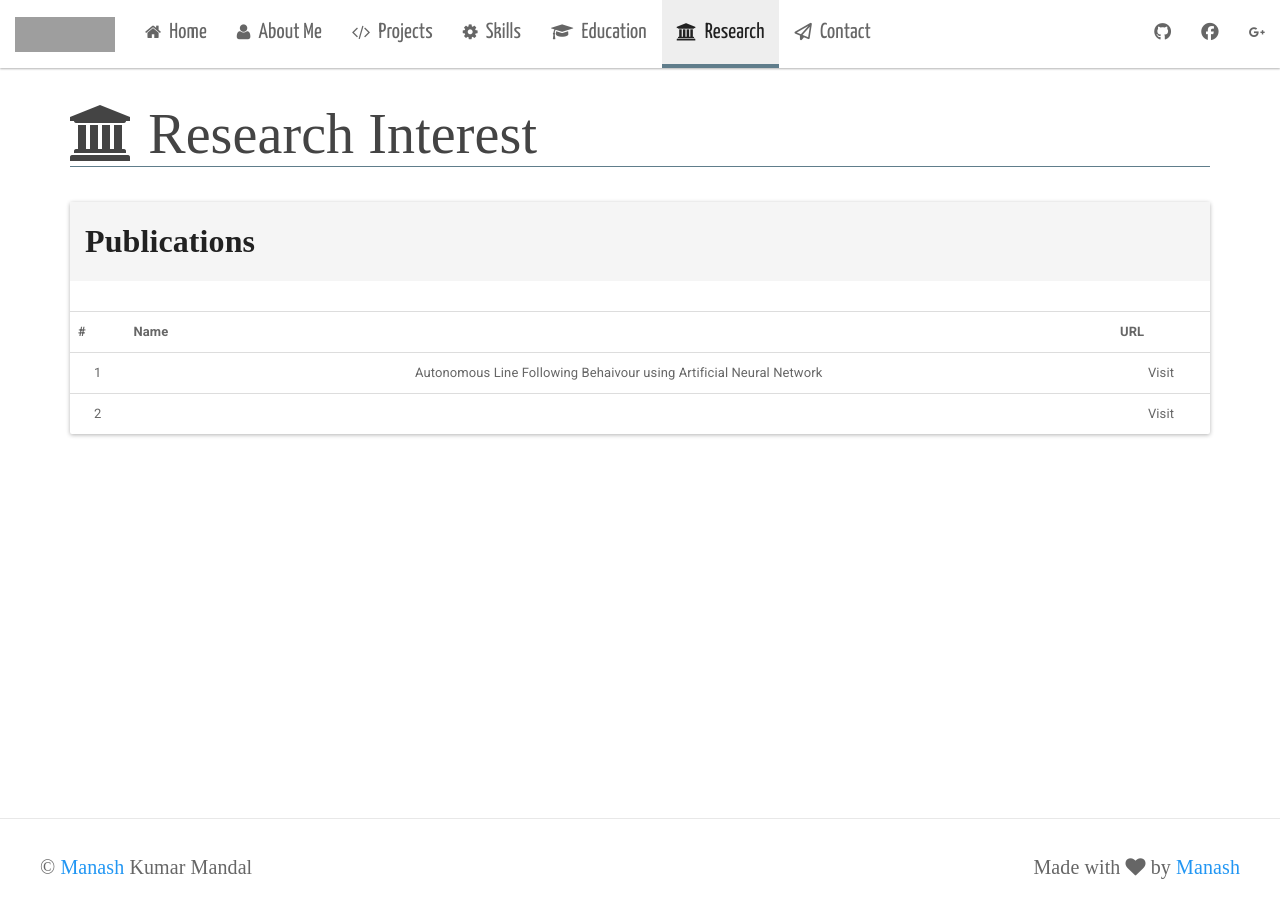
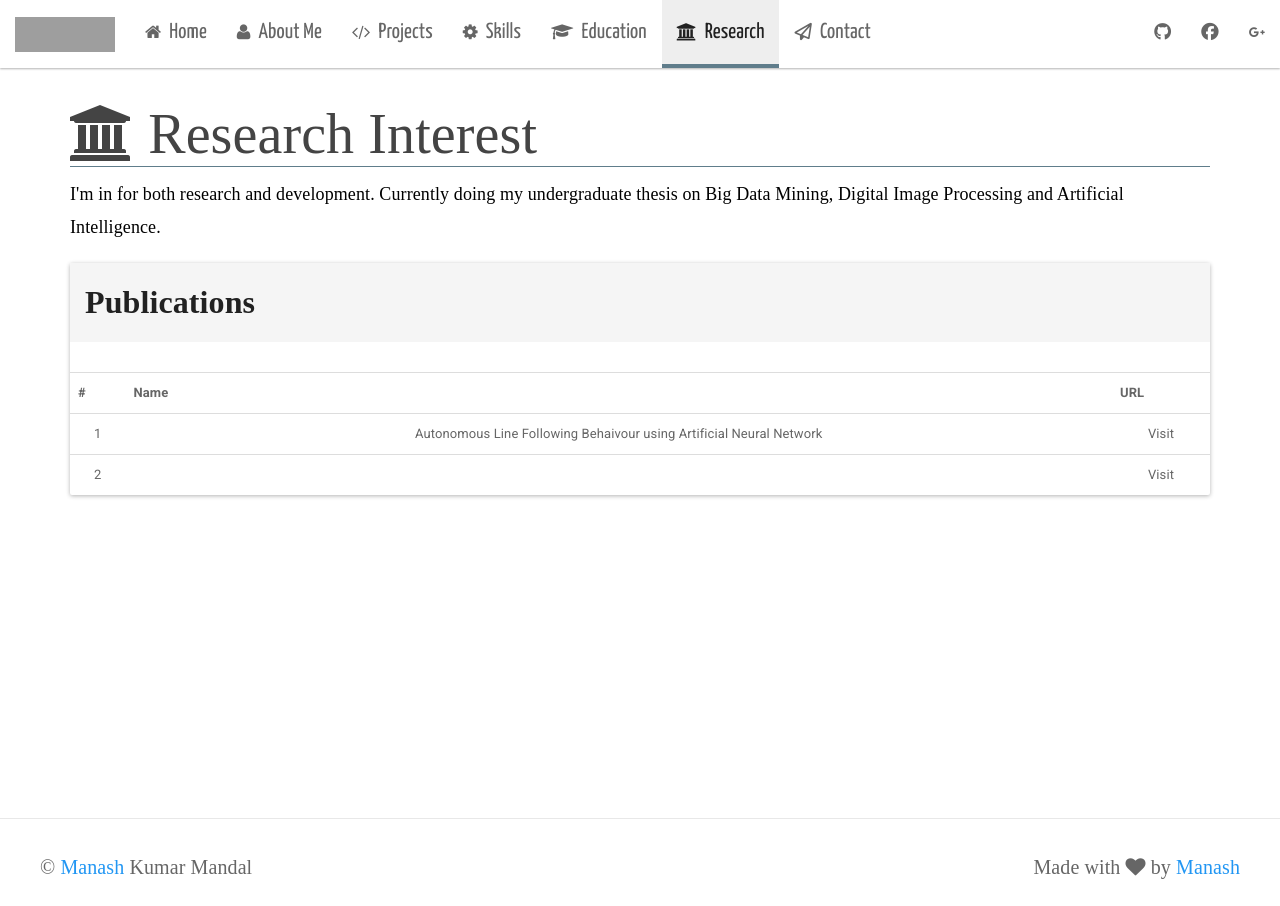
Before and after one commit to manashmandal/manash.me, a Jekyll site: the page built from research.html, in a window 1280 px wide. Built offline with Jekyll 4.4.1, drawn with Linux system fonts in a browser that asks for light colours; nearby versions of some CDN libraries; some web fonts are replaced; grey boxes are pictures that could not be loaded.

Commit message:
fixed tagging

```diff
--- a/css/me.css
+++ b/css/me.css
@@ -119,7 +119,7 @@ body {
 }
 
 .jumbotron{
-    background-image: url('http://www.wallpapereast.com/static/images/sky-blue-glow-29613-1920x1080.jpg');
+    /*background-image: url('http://www.wallpapereast.com/static/images/sky-blue-glow-29613-1920x1080.jpg');*/
 }
 
 #aboutme{
@@ -145,7 +145,7 @@ About Me page
 
 #aboutme-paragraph {
     font-size: 20px;
-    font-family: "Fauna One", serif;
+    font-family: "Roboto Slab", serif;
     color: #000;
 }
 
@@ -232,3 +232,11 @@ About Me page
 #research_table{
     text-align: center;
 }
+
+
+
+#_paragraph {
+    font-family: 'Roboto Slab', Serif;
+    font-size: large;
+    color: black;
+}
--- a/research.html
+++ b/research.html
@@ -6,7 +6,9 @@ permalink: /research
 <div class="container" id="research">
     <h1 id="big_title_underline"><span class="fa fa-university"></span> Research Interest</h1>
 
-    <br/>
+    <p id="_paragraph">I'm in for both research and development. Currently doing my undergraduate thesis on Big Data Mining, Digital Image Processing and Artificial Intelligence.
+    </p>
+
 
     <div class="panel panel-default">
         <!-- Default panel contents -->
```
